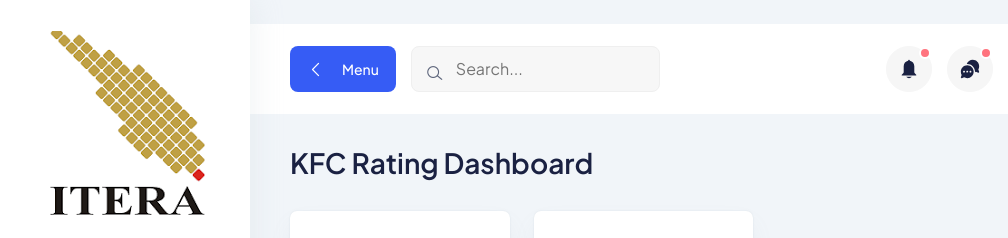
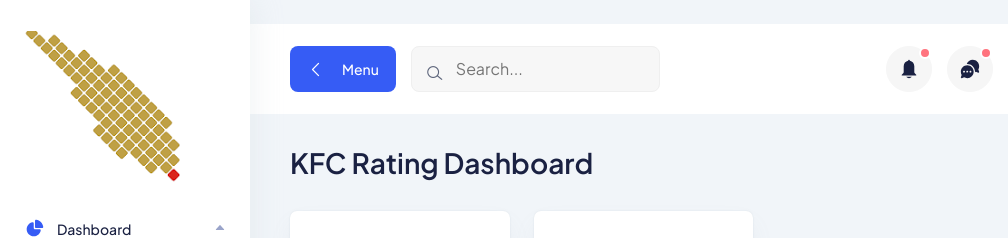
Before and after one commit to YurikoTaruna/TUBES-VDS, a website: page index.html in a window 1280 px wide. Shown: the top 238 px of the page, 0-1008 px from the left. Drawn offline with nearby package versions, Linux system fonts and the light colour scheme; files whose address does not match are found by name.

Commit message:
Update index.html

```diff
--- a/index.html
+++ b/index.html
@@ -5,7 +5,7 @@
     <meta http-equiv="X-UA-Compatible" content="IE=edge" />
     <meta name="viewport" content="width=device-width, initial-scale=1.0" />
     <link rel="shortcut icon" href="assets/images/favicon.svg" type="image/x-icon" />
-    <title>PlainAdmin Demo | Bootstrap 5 Admin Template</title>
+    <title>TUBES VDS YurikoSeptianTaruna_122160031</title>
 
     <!-- ========== All CSS files linkup ========= -->
     <link rel="stylesheet" href="assets/css/bootstrap.min.css" />
@@ -27,7 +27,7 @@
     <aside class="sidebar-nav-wrapper">
       <div class="navbar-logo">
         <a href="index.html">
-          <img src="assets/logoitera.png" alt="logo" />
+          <img src="images/logo/LOGOITERA.png" alt="logo" />
         </a>
       </div>
       <nav class="sidebar-nav">
```
